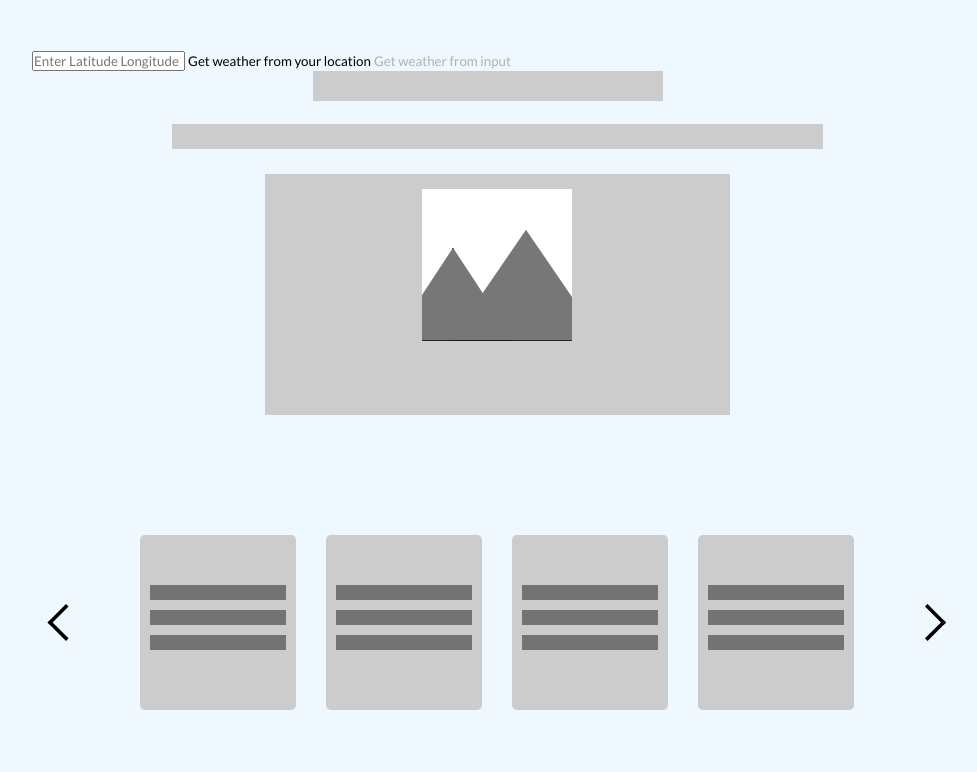
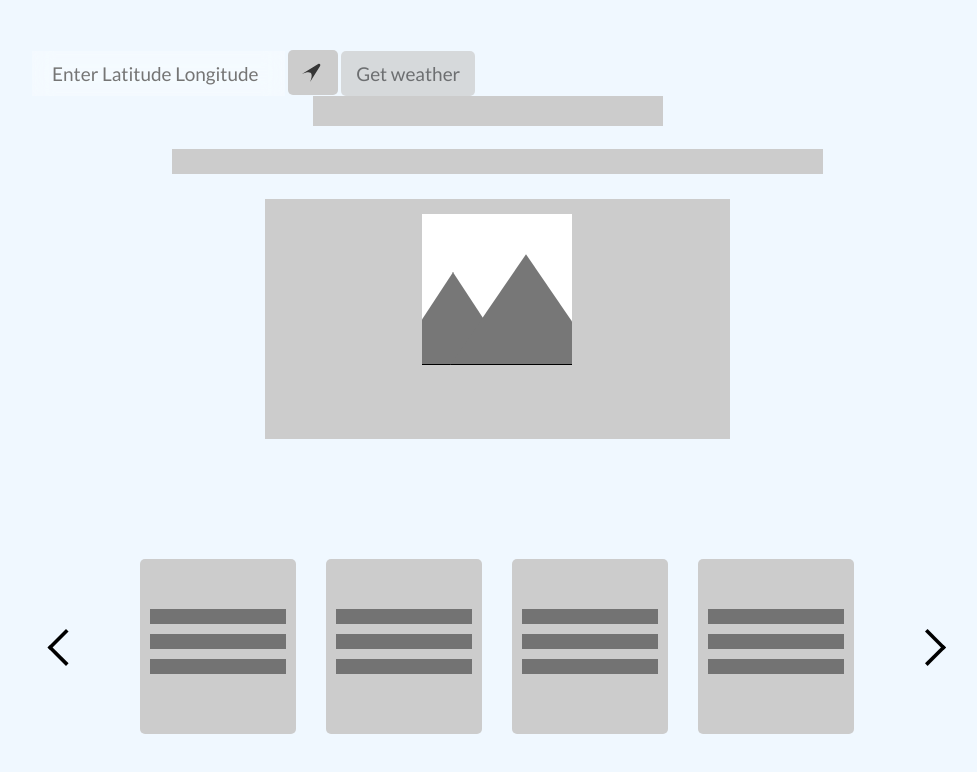
Before and after one commit to viljuska/weather-app, a plain HTML site: page index.html in a window 1280 px wide. Shown: the whole page, without its empty margins (143-1120 px from the left). Drawn offline with Linux system fonts and the light colour scheme.

Commit message:
styled input and added animation on button

```diff
--- a/index.html
+++ b/index.html
@@ -12,8 +12,12 @@
 <div class="container">
 	<div class="weather-interaction">
 		<input type="text" id="city" placeholder="Enter Latitude Longitude" value="">
-		<button type="button" id="get-location">Get weather from your location</button>
-		<button type="button" id="get-weather" data-lat="" data-long="" disabled>Get weather from input</button>
+		<button type="button" id="get-location">
+			<svg version="1.1" id="gps-svg" xmlns="http://www.w3.org/2000/svg" x="0px" y="0px" viewBox="0 0 70 119" xml:space="preserve">
+				<path d="M26.5,10.5l-26,108c22.5-53.9,45.5-55.1,69,0l-25-108C40.5-2.5,31.5-3.5,26.5,10.5z" />
+			</svg>
+		</button>
+		<button type="button" id="get-weather" data-lat="" data-long="" disabled>Get weather</button>
 	</div>
 	<div class="weather-current">
 		<div class="weather-heading">
--- a/main.js
+++ b/main.js
@@ -5,6 +5,8 @@ document.addEventListener('DOMContentLoaded', () => {
 		city_coords = document.querySelector('#city');
 
 	btn_location.addEventListener('click', () => {
+		// Start animating button when clicked and if user has allowed geo location
+		btn_location.classList.add('getting');
 		if ( navigator.geolocation ) {
 			navigator.geolocation.getCurrentPosition(position => {
 				lat = position.coords.latitude;
@@ -90,6 +92,9 @@ document.addEventListener('DOMContentLoaded', () => {
 				return response.json();
 			})
 			.then(data => {
+				// Remove animation after location and weather is successfull
+				btn_location.classList.remove('getting');
+
 				app_body.classList.remove('placeholder');
 				weather_location.textContent = data.timezone;
 
--- a/style.css
+++ b/style.css
@@ -29,6 +29,10 @@ button {
 
 button:focus {
 	outline: 0;
+}
+
+button[disabled] {
+	opacity: 0.7;
 }
 
 .placeholder h1,
@@ -143,6 +147,73 @@ button:focus {
 	max-width: 1200px;
 	margin:    0 auto;
 	padding:   0 15px;
+}
+
+.weather-interaction input,
+.weather-interaction button {
+	height: 45px;
+}
+
+.weather-interaction input {
+	border:                  none;
+	background:              rgba(255, 255, 255, 0.3);
+	-webkit-backdrop-filter: blur(10px);
+	backdrop-filter:         blur(10px);
+	padding:                 10px 20px;
+	font-size:               19px;
+	height:                  45px;
+}
+
+.weather-interaction button {
+	height:        45px;
+	min-width:     45px;
+	font-size:     19px;
+	background:    #ccc;
+	padding:       10px 15px;
+	color:         #363636;
+	border-radius: 5px;
+}
+
+#get-location svg {
+	width:            20px;
+	height:           20px;
+	fill:             #363636;
+	transform:        rotate(45deg);
+	transform-origin: center;
+}
+
+#get-location.getting svg {
+	animation: rotate 3s infinite ease-in-out 0.5s;
+}
+
+@keyframes rotate {
+	0% {
+		transform: rotate(45deg) translate(0px, -10px);
+	}
+	15% {
+		transform: rotate(45deg) translate(0px, 0px);
+	}
+	25% {
+		transform: rotate(135deg) translate(0px, -10px);
+	}
+	35% {
+		transform: rotate(135deg) translate(0px, 0px);
+	}
+	50% {
+		transform: rotate(225deg) translate(0px, -10px);
+	}
+	65% {
+		transform: rotate(225deg) translate(0px, 0px);
+	}
+	75% {
+		transform: rotate(315deg) translate(0px, -10px);
+	}
+	85% {
+		transform: rotate(315deg) translate(0px, 0px);
+	}
+	100% {
+		transform: rotate(405deg) translate(0px, -10px);
+	}
 }
 
 .weather-current {
```
